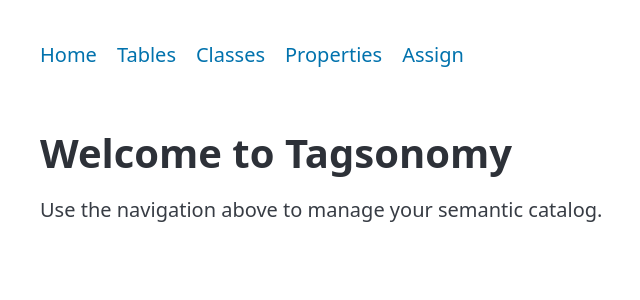
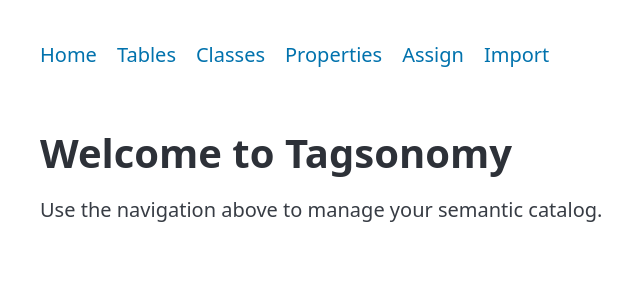
Before and after one commit to aktungmak/tagsonomy, a Flask app: page / in a window 1280 px wide. Shown: the top 300 px of the page, without its empty margins (0-640 px from the left). Run offline with Flask 3, Linux system fonts and the light colour scheme; some libraries are stand-ins or nearby versions.

Commit message:
add import option

```diff
--- a/tagso/app.py
+++ b/tagso/app.py
@@ -300,5 +300,31 @@ def sync():
         raise NotImplementedError("POST method not implemented")
 
 
+# Import ontology #################
+@app.get('/import')
+def import_get():
+    return render_template("import.html")
+
+
+@app.post('/import')
+def import_post():
+    if 'file' not in request.files:
+        return render_template("import.html", message="No file selected")
+
+    file = request.files['file']
+
+    try:
+        before_count = len(gm._graph)
+        gm._graph.parse(file)
+        triples_added = len(gm._graph) - before_count
+
+        app.logger.info(f"Imported {triples_added} triples from {file.filename}")
+        return render_template("import.html", message=f"Successfully imported {triples_added} triples from {file.filename}")
+
+    except Exception as e:
+        app.logger.error(f"Error importing file: {e}")
+        return render_template("import.html", message=f"Error importing file: {str(e)}")
+
+
 if __name__ == '__main__':
     app.run(debug=True, port=5501)
--- a/tagso/templates/macros.html
+++ b/tagso/templates/macros.html
@@ -6,6 +6,7 @@
         <li><a href="{{ url_for('classes_get') }}">Classes</a></li>
         <li><a href="{{ url_for('properties_get') }}">Properties</a></li>
         <li><a href="{{ url_for('assign_get') }}">Assign</a></li>
+        <li><a href="{{ url_for('import_get') }}">Import</a></li>
     </ul>
 </nav>
 {% endmacro %}
```
